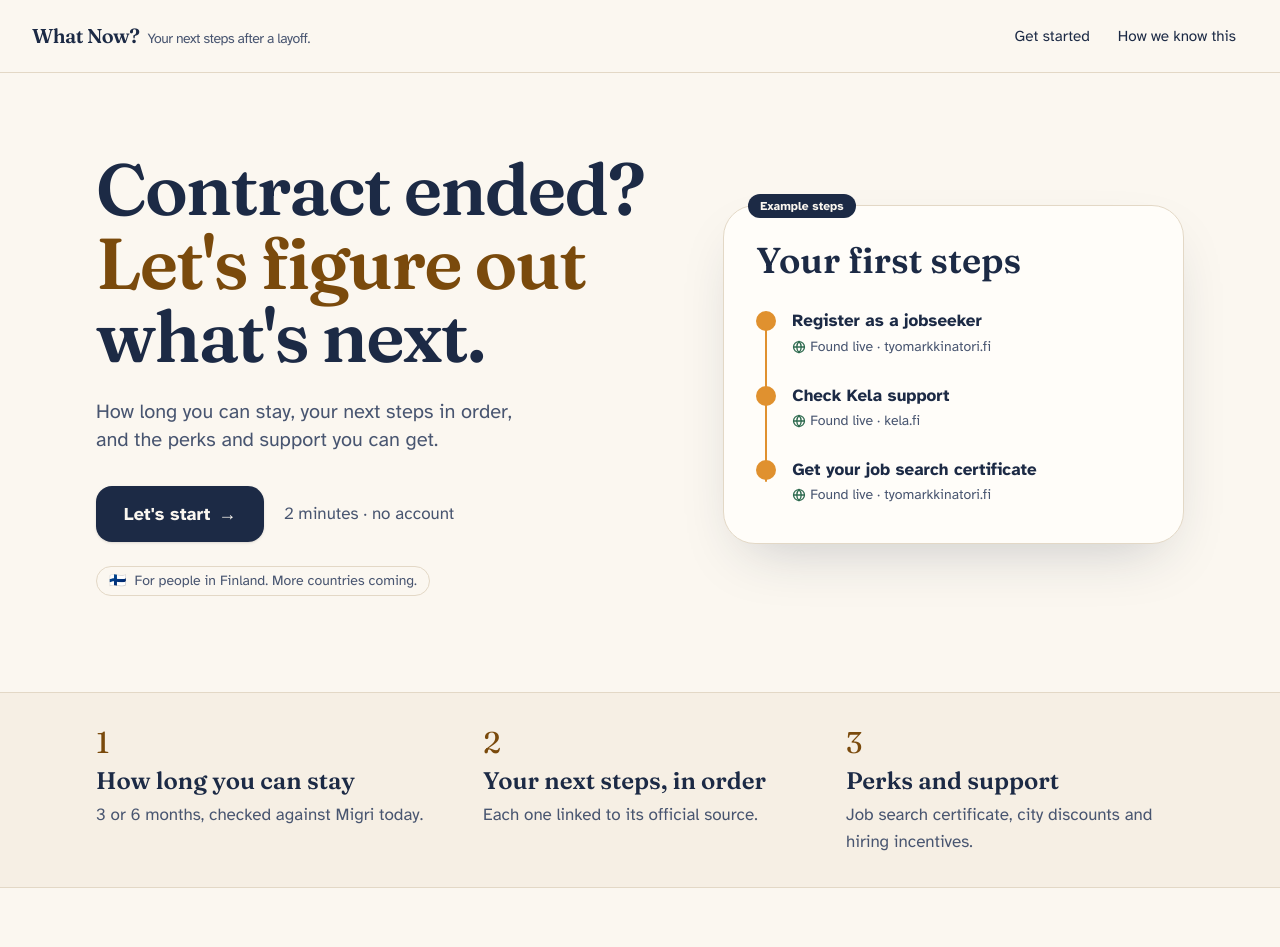
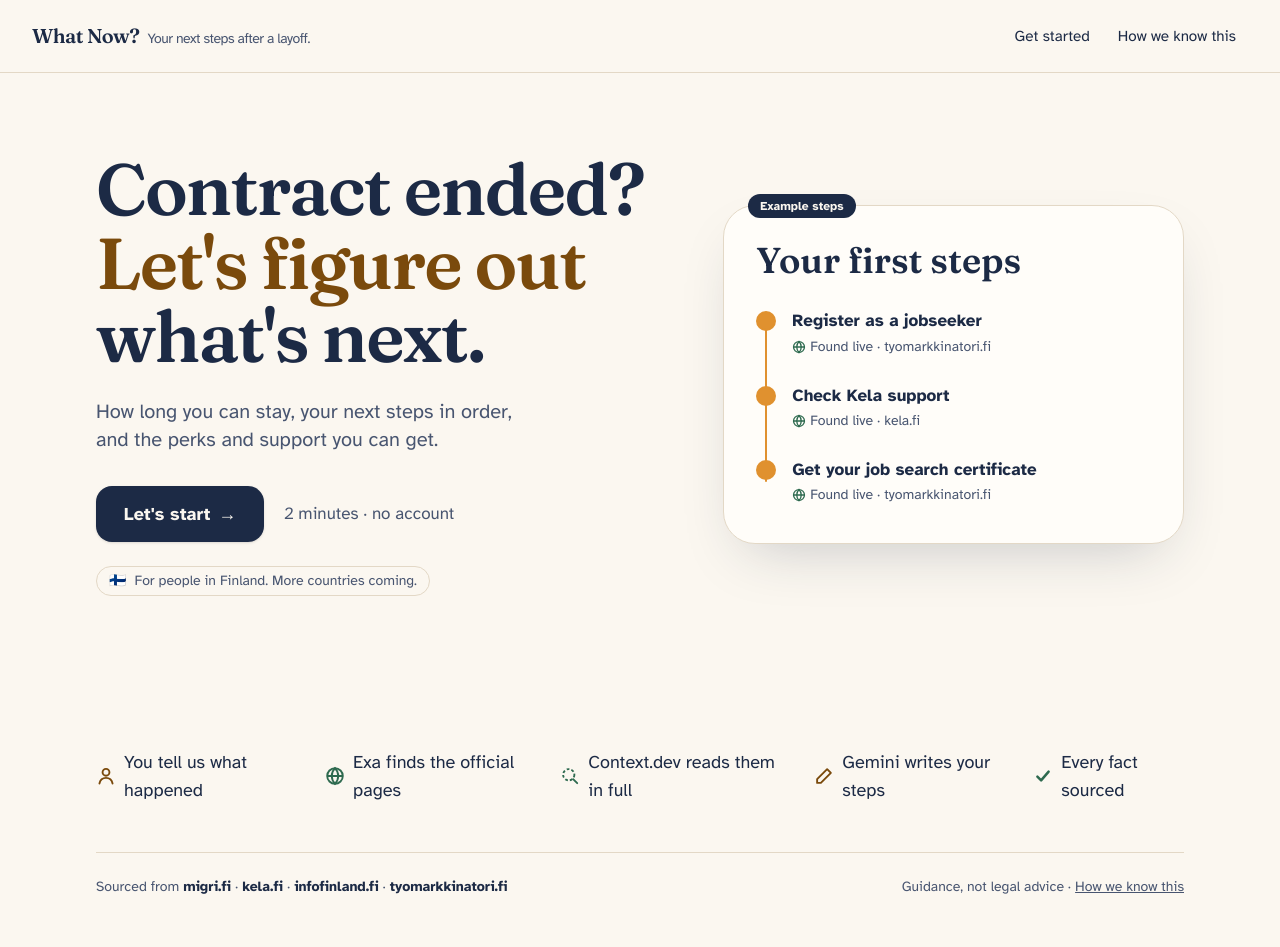
Before and after one commit to sneha-saj/What-Now-By-Meridian, a Next.js app in the folder frontend/: page / in a window 1280 px wide. Shown: the top 947 px of the page. Built offline with nearby package versions, Linux system fonts and the light colour scheme.

Commit message:
Home page: drop Find your way in and What you get tiles; How it works now names Exa, Context.dev and Gemini

```diff
--- a/frontend/app/page.tsx
+++ b/frontend/app/page.tsx
@@ -1,12 +1,6 @@
-import { CheckIcon, GlobeIcon, PersonIcon } from "@/components/icons";
+import { CheckIcon, GlobeIcon, PencilIcon, PersonIcon, SearchIcon } from "@/components/icons";
 
 const SOURCES = ["migri.fi", "kela.fi", "infofinland.fi", "tyomarkkinatori.fi"];
-
-const GET = [
-  { n: "1", title: "How long you can stay", text: "3 or 6 months, checked against Migri today." },
-  { n: "2", title: "Your next steps, in order", text: "Each one linked to its official source." },
-  { n: "3", title: "Perks and support", text: "Job search certificate, city discounts and hiring incentives." },
-];
 
 /** A small, labelled example of the first steps, joined by the signature amber "meridian" line. */
 function StepsPreview() {
@@ -65,27 +59,18 @@ export default function Home() {
         <StepsPreview />
       </section>
 
-      {/* What you get: three short tiles */}
-      <section aria-label="What you get" className="border-y border-rule bg-paper-deep/60">
-        <ul className="mx-auto grid max-w-6xl gap-px px-5 sm:grid-cols-3 sm:px-8">
-          {GET.map((g) => (
-            <li key={g.n} className="py-8 sm:px-6 sm:first:pl-0">
-              <span className="font-serif text-3xl text-accent-ink">{g.n}</span>
-              <p className="mt-1 font-serif text-2xl font-semibold">{g.title}</p>
-              <p className="mt-1 text-ink-soft">{g.text}</p>
-            </li>
-          ))}
-        </ul>
-      </section>
-
       {/* How it works: one line */}
       <section aria-label="How it works" className="mx-auto max-w-6xl px-5 py-14 sm:px-8">
-        <ol className="flex flex-col gap-4 text-lg sm:flex-row sm:items-center sm:gap-3">
+        <ol className="flex flex-col gap-4 text-lg lg:flex-row lg:items-center lg:gap-3">
           <li className="flex items-center gap-2"><PersonIcon className="h-5 w-5 text-accent-ink" /> You tell us what happened</li>
-          <li aria-hidden className="hidden h-px flex-1 bg-accent sm:block" />
-          <li className="flex items-center gap-2"><GlobeIcon className="h-5 w-5 text-verified" /> Exa searches official sites live</li>
-          <li aria-hidden className="hidden h-px flex-1 bg-accent sm:block" />
-          <li className="flex items-center gap-2"><CheckIcon className="h-5 w-5 text-verified" /> Your next steps, every fact sourced</li>
+          <li aria-hidden className="hidden h-px flex-1 bg-accent lg:block" />
+          <li className="flex items-center gap-2"><GlobeIcon className="h-5 w-5 text-verified" /> Exa finds the official pages</li>
+          <li aria-hidden className="hidden h-px flex-1 bg-accent lg:block" />
+          <li className="flex items-center gap-2"><SearchIcon className="h-5 w-5 text-verified" /> Context.dev reads them in full</li>
+          <li aria-hidden className="hidden h-px flex-1 bg-accent lg:block" />
+          <li className="flex items-center gap-2"><PencilIcon className="h-5 w-5 text-accent-ink" /> Gemini writes your steps</li>
+          <li aria-hidden className="hidden h-px flex-1 bg-accent lg:block" />
+          <li className="flex items-center gap-2"><CheckIcon className="h-5 w-5 text-verified" /> Every fact sourced</li>
         </ol>
 
         <div className="mt-12 flex flex-col gap-3 border-t border-rule pt-6 text-sm text-ink-soft sm:flex-row sm:items-center sm:justify-between">
```
